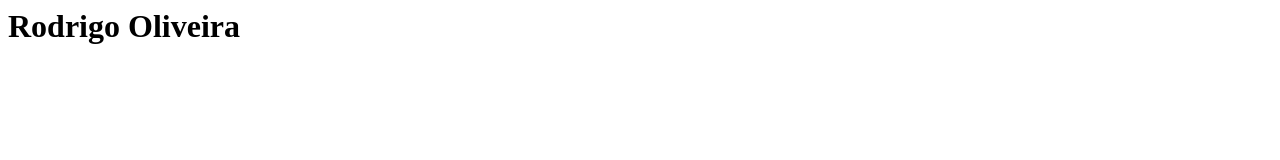
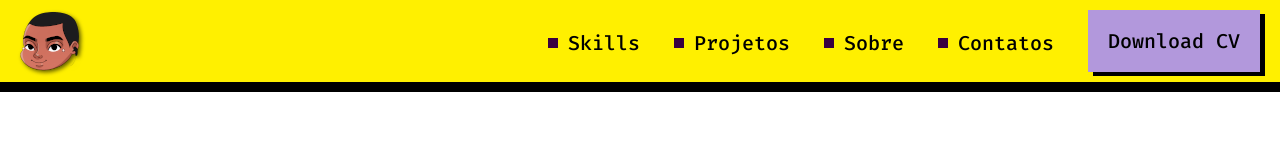
Before and after one commit to rdayltx/daylightdev.github.io, a plain HTML site: page index.html in a window 1280 px wide. Drawn offline with Linux system fonts and the light colour scheme.

Commit message:
Add course project

```diff
--- /dev/null
+++ b/CSS/index.CSS
@@ -0,0 +1,60 @@
+header {
+    display: flex;
+    justify-content: space-between;
+    align-items: center;
+    background-color: #FFF000;
+    border-bottom: 10px solid #000;
+    padding: 10px 20px;
+}
+
+#homeLogo {
+    filter: drop-shadow(2px 2px 2px rgba(0, 0, 0, 0.637));
+    transition: transform 150ms linear;
+
+}
+
+#homeLogo:hover {
+    transform: scale(1.1);
+}
+
+nav {
+    text-align: right;
+}
+
+a {
+    display: inline-flex;
+    align-items: center;
+    color: #000;
+    font-size: 20px;
+    font-family: 'Fira Code', Arial, Helvetica, sans-serif;
+    font-weight: 500;
+    text-decoration: none;
+    margin-right: 30px;
+    transition: transform 150ms linear;
+}
+
+a#menunav:before {
+    content: "";
+    background-color: #390040;
+    width: 10px;
+    height: 10px;
+    margin-right: 10px;
+}
+
+a#menunav:hover {
+    box-shadow: 5px 4px 0px black;
+    transform:scale(1.2)
+}
+
+#button {
+    display: inline-block;
+    background-color: #B298DC;
+    box-shadow: 5px 4px 0px black;
+    padding: 18px 20px;
+    margin-right: 0;
+    transition: transform 150ms linear;
+}
+
+#button:hover {
+    transform: scale(1.1);
+}
--- /dev/null
+++ b/CSS/reset.CSS
@@ -0,0 +1,3 @@
+body, h1, h2, h3 {
+    margin: 0;
+}
--- a/index.html
+++ b/index.html
@@ -1 +1,32 @@
-<h1>Rodrigo Oliveira </h1>
+<!DOCTYPE html>
+<html lang="pt-BR">
+<head>
+    <meta charset="UTF-8">
+    <title>Rodrigo Oliveira</title>
+
+    <link rel="preconnect" href="https://fonts.gstatic.com">
+    <link href="https://fonts.googleapis.com/css2?family=Fira+Code:wght@300;500&family=Press+Start+2P&display=swap" rel="stylesheet">
+
+    <link rel="stylesheet" href="CSS/reset.CSS">
+    <link rel="stylesheet" href="CSS/index.CSS">
+    <link rel="shortcut icon" href="favicon.ico" type="image/x-icon">
+</head>
+
+<body>
+    <header>
+        <a href="https://github.com/daylightdev"><img id="homeLogo" src="assets/img/logo.png" alt="Logo do site"></a>
+
+        <nav>
+            <a id="menunav" href="" lang="en">Skills</a>
+            <a id="menunav" href="">Projetos</a>
+            <a id="menunav" href="">Sobre</a>
+            <a id="menunav" href="">Contatos</a>
+            <a id="button" href="" lang="en">Download CV</a>
+        </nav>
+    </header>
+
+
+
+
+</body>
+</html>
```
Also changed, not shown: assets/img/logo.png (added), favicon.ico (added).
